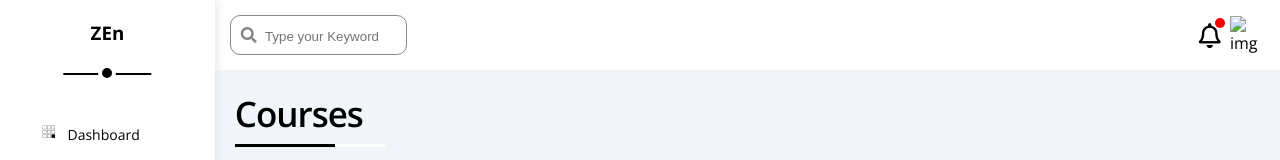
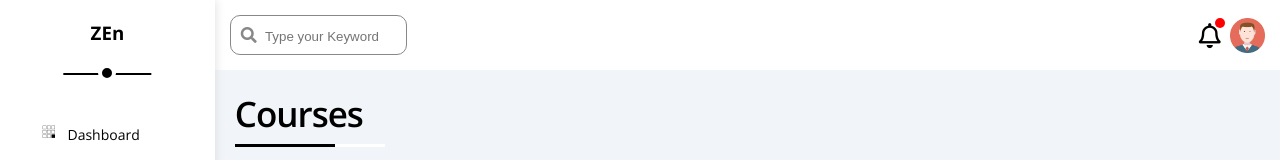
Before and after one commit to Zenaldiry/Dashboard-Template-4, a plain HTML site: page courses.html in a window 1280 px wide. Shown: the top 160 px of the page. Drawn offline with nearby package versions, Linux system fonts and the light colour scheme; the site is published under a folder, as on GitHub Pages, so addresses that start at the root find nothing.

Commit message:
Update courses.html

```diff
--- a/courses.html
+++ b/courses.html
@@ -89,7 +89,7 @@
                 </div>
                 <div class="icons-bar">
                     <i class="far fa-bell fa-fw"></i>
-                    <img src="/imgs/avatar.jpg" alt="img">
+                    <img src="imgs/avatar.jpg" alt="img">
                 </div>
             </div>
             <!-- start body  -->
```
